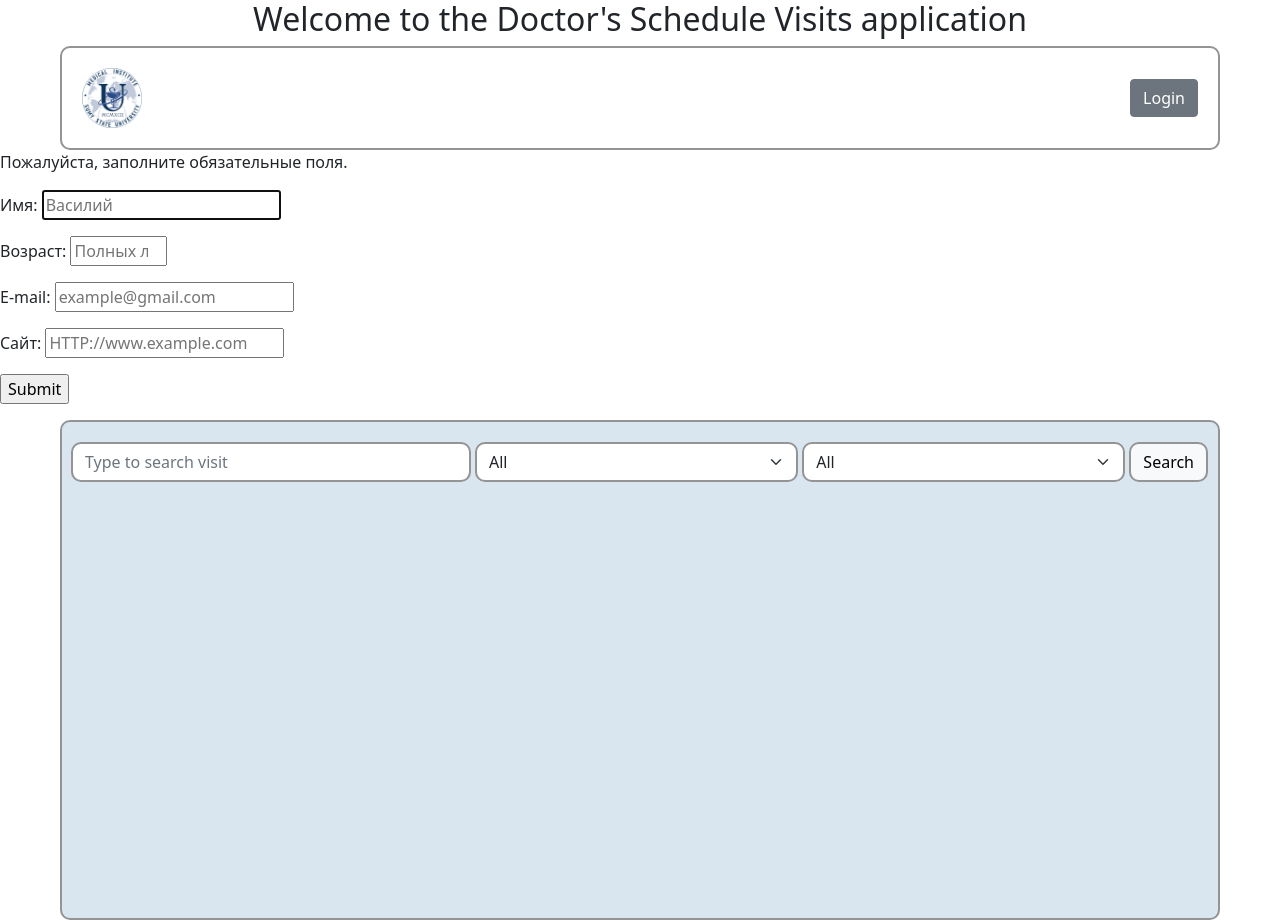
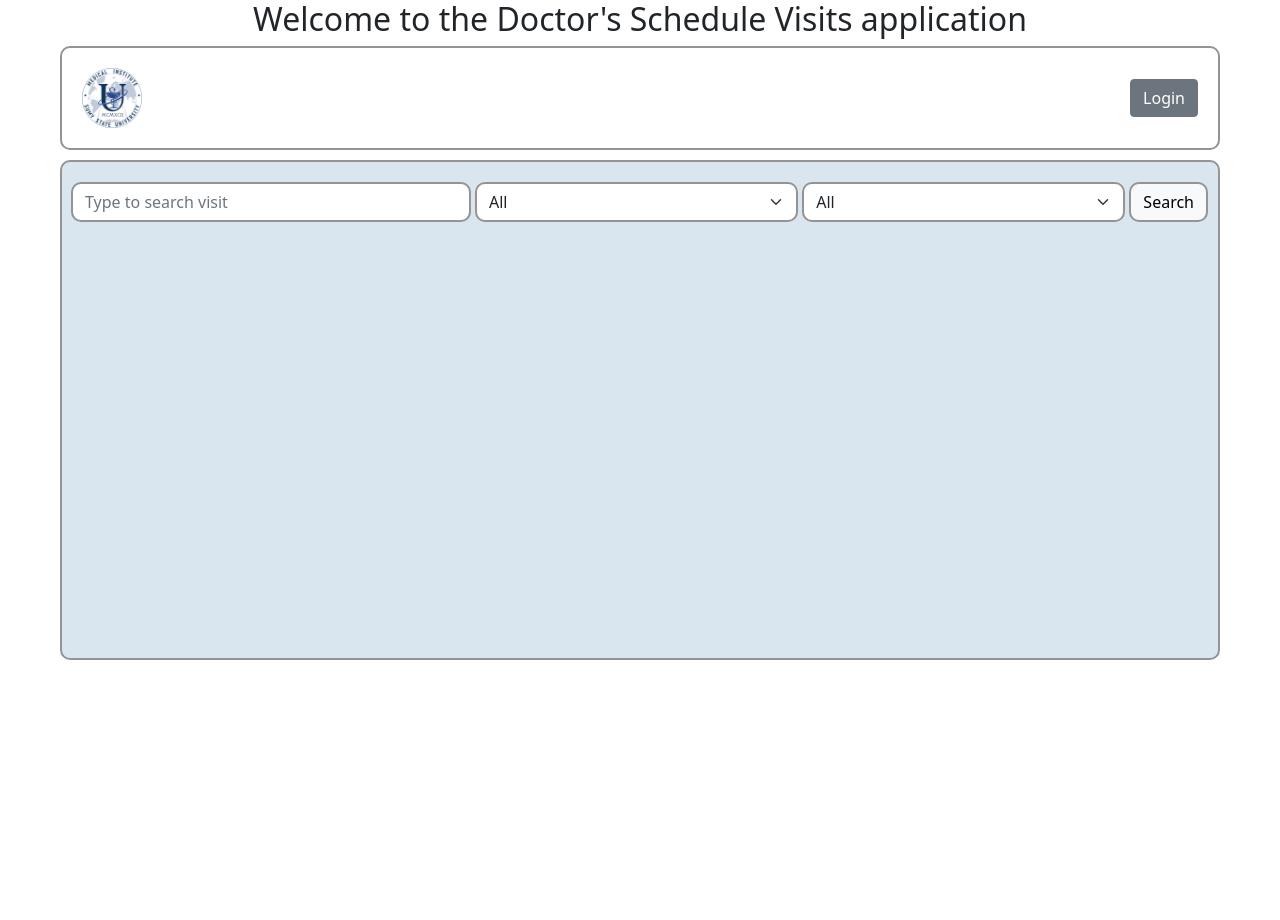
Before and after one commit to AndriiKhomik/step_project_doctor-s_schedule_visits, a website built with webpack: page src/index.html in a window 1280 px wide. After the commit the page ends 800 px from the top, so only its background shows below. Built offline with nearby package versions, Linux system fonts and the light colour scheme.

```diff
--- a/src/index.html
+++ b/src/index.html
@@ -8,16 +8,6 @@
         <h2 class="text-center">
             Welcome to the Doctor's Schedule Visits application
         </h2>
-        <div id="root">
-            <form action="probe.html" class="form">
-                <p>Пожалуйста, заполните обязательные поля.</p>
-                <p><label for="name">Имя: <input type="text" id="name" class="fields in1" name="name" required placeholder="Василий" autofocus></input><span></span></label></p>
-                <p><label for="age">Возраст: <input type="number" id="age" class="fields in2" min="1" max="100" name="age" placeholder="Полных лет"></input><span></span></label></p>
-                <p><label for="e-mail">E-mail: <input type="email" id="e-mail" class="fields in3" name="e-mail" required placeholder="example@gmail.com"></input><span></span></label></p>
-                <p><label for="url">Сайт: <input type="url" id="url" class="fields in4" name="url" placeholder="HTTP://www.example.com"></input><span></span></label></p>
-                <p><input type="submit" class="fields in5" name="Submit"></input></p>
-            </form>
-
-        </div>
+        <div id="root"></div>
     </body>
 </html>
```
